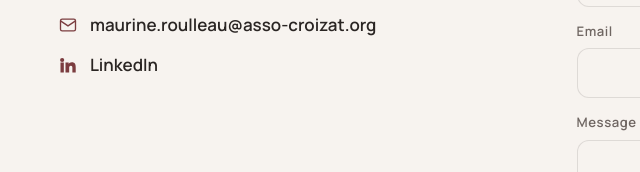
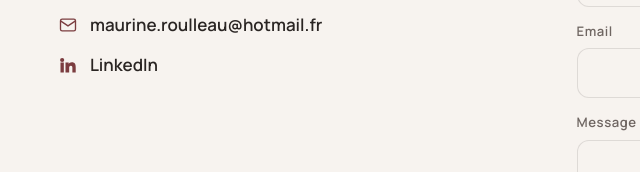
Before and after one commit to maurinerl/portfolio, a plain HTML site: page contact.html in a window 1280 px wide. Shown: the part 399-571 px from the top of the page, 40-680 px from the left. Drawn offline with Linux system fonts and the light colour scheme.

Commit message:
Update contact.html

```diff
--- a/contact.html
+++ b/contact.html
@@ -41,7 +41,7 @@
     <div class="reveal">
       <p class="lead">Un projet, une question, une envie de collaboration&nbsp;? Écris-moi, je te réponds rapidement.</p>
       <div class="contact-links">
-        <a href="mailto:maurine.roulleau@asso-croizat.org"><span class="ic"><svg viewBox="0 0 24 24" fill="none" stroke="currentColor" stroke-width="1.6"><rect x="3" y="5" width="18" height="14" rx="2"/><path d="M3 7l9 6 9-6"/></svg></span>maurine.roulleau@asso-croizat.org</a>
+        <a href="mailto:maurine.roulleau@hotmail.fr"><span class="ic"><svg viewBox="0 0 24 24" fill="none" stroke="currentColor" stroke-width="1.6"><rect x="3" y="5" width="18" height="14" rx="2"/><path d="M3 7l9 6 9-6"/></svg></span>maurine.roulleau@hotmail.fr</a>
         <a href="https://www.linkedin.com/" target="_blank" rel="noopener"><span class="ic"><svg viewBox="0 0 24 24" fill="currentColor"><path d="M4.98 3.5A2.5 2.5 0 1 0 5 8.5a2.5 2.5 0 0 0-.02-5zM3 9h4v12H3zM9 9h3.8v1.7h.05c.53-1 1.8-2 3.7-2 4 0 4.7 2.6 4.7 6V21h-4v-5.3c0-1.3 0-2.9-1.8-2.9s-2.05 1.4-2.05 2.8V21H9z"/></svg></span>LinkedIn</a>
       </div>
     </div>
@@ -66,7 +66,7 @@
       <div><h5>Navigation</h5><ul><li><a href="index.html">Accueil</a></li><li><a href="apropos.html">À propos</a></li><li><a href="projets.html">Projets</a></li><li><a href="creations.html">Créations</a></li><li><a href="contact.html">Contact</a></li></ul></div>
       <div><h5>Restons en contact</h5><ul>
         <li><a href="https://www.linkedin.com/" target="_blank" rel="noopener"><span class="ic"><svg viewBox="0 0 24 24" fill="currentColor"><path d="M4.98 3.5A2.5 2.5 0 1 0 5 8.5a2.5 2.5 0 0 0-.02-5zM3 9h4v12H3zM9 9h3.8v1.7h.05c.53-1 1.8-2 3.7-2 4 0 4.7 2.6 4.7 6V21h-4v-5.3c0-1.3 0-2.9-1.8-2.9s-2.05 1.4-2.05 2.8V21H9z"/></svg></span>LinkedIn</a></li>
-        <li><a href="mailto:maurine.roulleau@asso-croizat.org"><span class="ic"><svg viewBox="0 0 24 24" fill="none" stroke="currentColor" stroke-width="1.6"><rect x="3" y="5" width="18" height="14" rx="2"/><path d="M3 7l9 6 9-6"/></svg></span>Email</a></li>
+        <li><a href="mailto:maurine.roulleau@hotmail.fr"><span class="ic"><svg viewBox="0 0 24 24" fill="none" stroke="currentColor" stroke-width="1.6"><rect x="3" y="5" width="18" height="14" rx="2"/><path d="M3 7l9 6 9-6"/></svg></span>Email</a></li>
       </ul></div>
     </div>
   </div>
```
